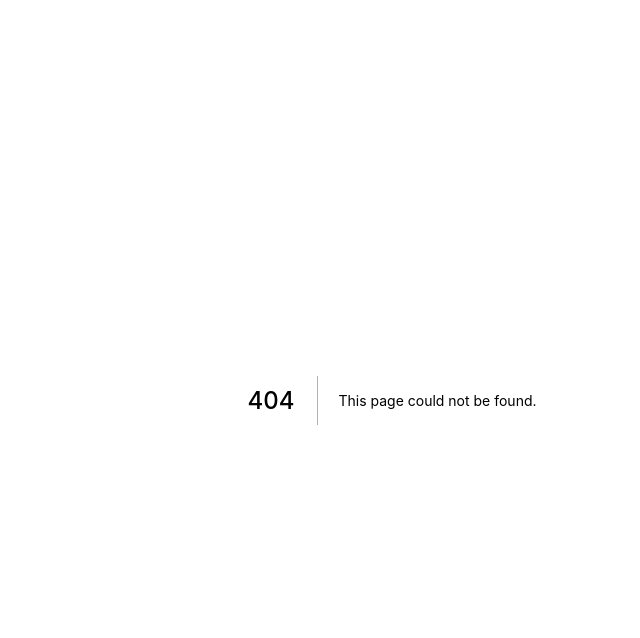
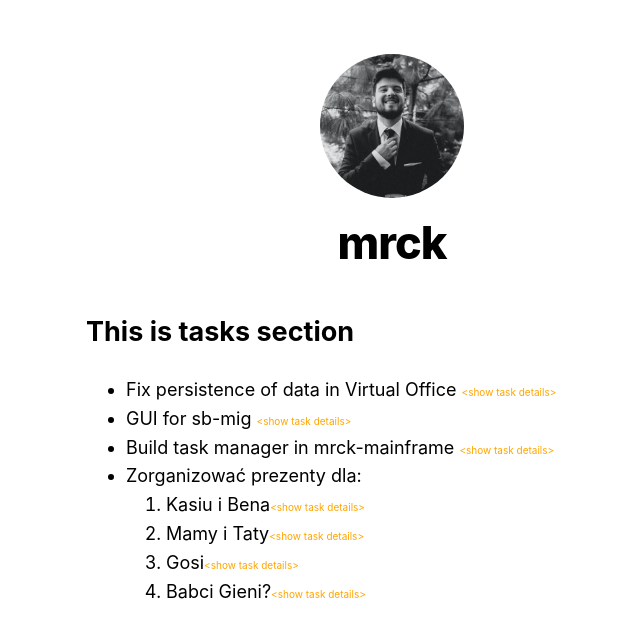
Before and after one commit to marckraw/mrck-mainframe, a Next.js app: page /tasks in a window 1280 px wide. Before the commit this address had no page. Shown: the top 638 px of the page, without its empty margins (248-888 px from the left). Built offline with nearby package versions, Linux system fonts and the light colour scheme.

Commit message:
[add] some hardcoded tasks

```diff
--- /dev/null
+++ b/pages/tasks/index.tsx
@@ -0,0 +1,49 @@
+import {GetStaticProps} from 'next'
+import Head from 'next/head'
+import Layout from '../../components/layout'
+
+interface TasksIndexProps {
+    dupa: string
+}
+
+export default function TasksIndex(props: TasksIndexProps): JSX.Element {
+    console.log(props)
+    return (
+        <Layout home>
+            <Head>
+                <title>This is title from head</title>
+            </Head>
+            <section>
+                <h2>This is tasks section</h2>
+                <ul>
+                    <li>Fix persistence of data in Virtual Office <span style={{color: 'orange', fontSize: '10px'}}>{`<show task details>`}</span></li>
+                    <li>GUI for sb-mig <span style={{color: 'orange', fontSize: '10px'}}>{`<show task details>`}</span></li>
+                    <li>Build task manager in mrck-mainframe <span style={{color: 'orange', fontSize: '10px'}}>{`<show task details>`}</span></li>
+                    <li>Zorganizować prezenty dla:
+                        <ol>
+                            <li>Kasiu i Bena<span style={{color: 'orange', fontSize: '10px'}}>{`<show task details>`}</span></li>
+                            <li>Mamy i Taty<span style={{color: 'orange', fontSize: '10px'}}>{`<show task details>`}</span></li>
+                            <li>Gosi<span style={{color: 'orange', fontSize: '10px'}}>{`<show task details>`}</span></li>
+                            <li>Babci Gieni?<span style={{color: 'orange', fontSize: '10px'}}>{`<show task details>`}</span></li>
+                        </ol>
+                    </li>
+                </ul>
+            </section>
+        </Layout>
+    )
+}
+
+
+
+export const getStaticProps: GetStaticProps =  async () => {
+    // Get external data from the file system, API, DB, etc.
+    const someStaticProps = { dupa: 'asdasd' }
+
+    // The value of the `props` key will be
+    //  passed to the `Home` component
+    return {
+        props: {
+            ...someStaticProps
+        }
+    }
+}
```
